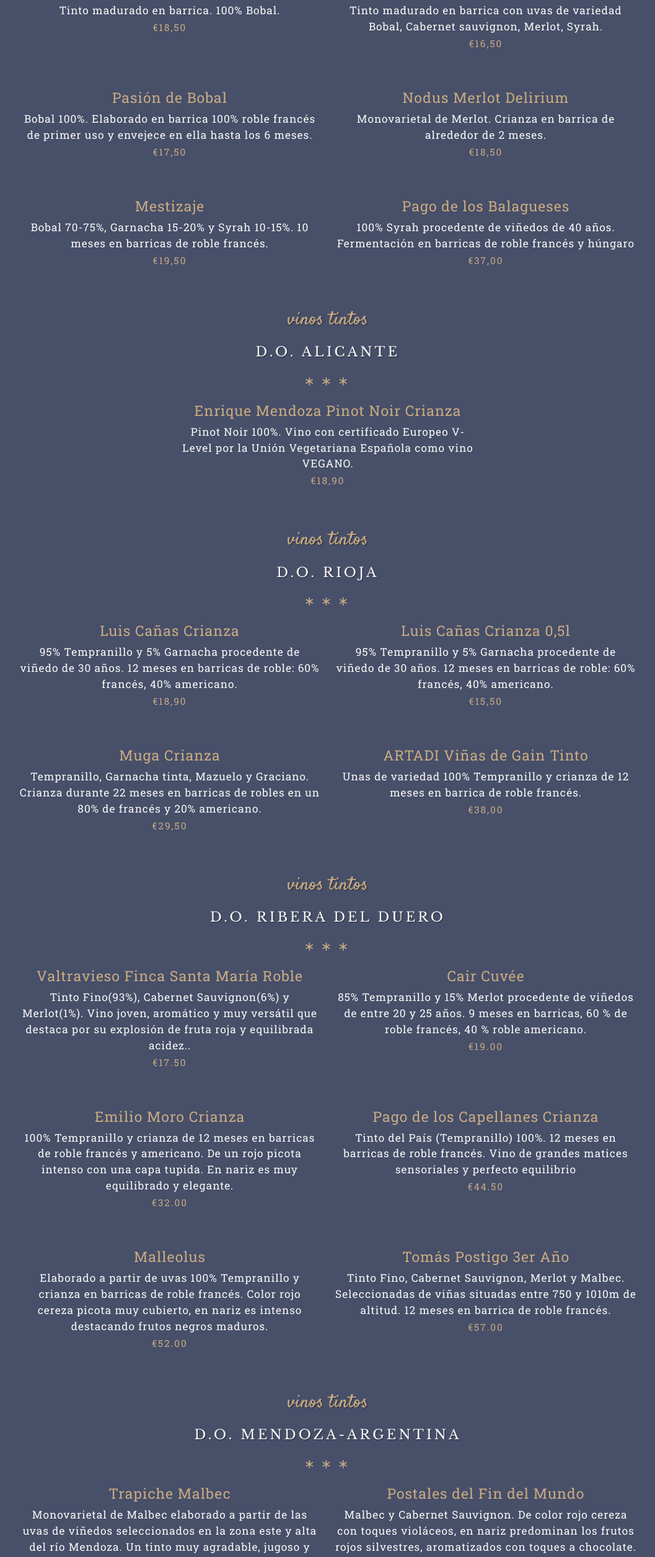
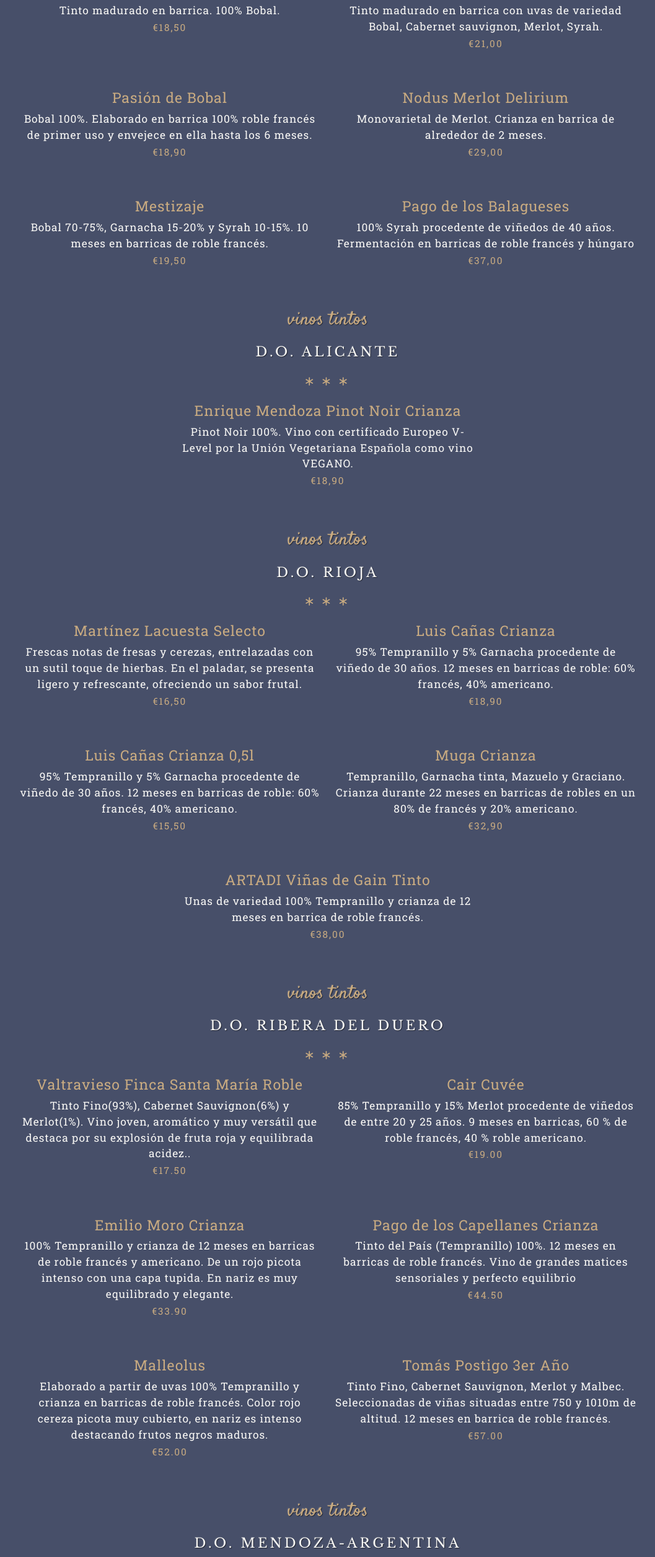
Before and after one commit to ilkogarcia/igp-btc-fsd-pry2-restaurant, a website: page pages/wines.html in a window 1280 px wide. Shown: the part 1051-3563 px from the top of the page at 62% size, without its empty margins (111-1168 px from the left). Drawn offline with nearby package versions, Linux system fonts and the light colour scheme.

Commit message:
Actualización de los precios de varios vinos, se sustituye Trapiche por Norton y se agrega Martín Lacuesta

```diff
--- a/pages/wines.html
+++ b/pages/wines.html
@@ -94,17 +94,17 @@
             <div class="col-9 col-md-9 col-lg-5">
                 <p class="product-text product-name mb-2">Nodus Tinto de Autor</p>
                 <p class="product-text product-description mb-1">Tinto madurado en barrica con uvas de variedad Bobal, Cabernet sauvignon, Merlot, Syrah.</p>
-                <p class="product-text product-price">€16,50</p>
+                <p class="product-text product-price">€21,00</p>
             </div>
             <div class="col-9 col-md-9 col-lg-5">
                 <p class="product-text product-name mb-2">Pasión de Bobal</p>
                 <p class="product-text product-description mb-1">Bobal 100%. Elaborado en barrica 100% roble francés de primer uso y envejece en ella hasta los 6 meses.</p>
-                <p class="product-text product-price">€17,50</p>
+                <p class="product-text product-price">€18,90</p>
             </div>
             <div class="col-9 col-md-9 col-lg-5">
                 <p class="product-text product-name mb-2">Nodus Merlot Delirium</p>
                 <p class="product-text product-description mb-1">Monovarietal de Merlot. Crianza en barrica de alrededor de 2 meses.</p>
-                <p class="product-text product-price">€18,50</p>
+                <p class="product-text product-price">€29,00</p>
             </div>
             <div class="col-9 col-md-9 col-lg-5">
                 <p class="product-text product-name mb-2">Mestizaje</p>
@@ -146,6 +146,11 @@
         </div>
         <div class="row gy-5 d-flex align-items-start justify-content-center">
             <div class="col-9 col-md-9 col-lg-5">
+                <p class="product-text product-name mb-2">Martínez Lacuesta Selecto</p>
+                <p class="product-text product-description mb-1">Frescas notas de fresas y cerezas, entrelazadas con un sutil toque de hierbas. En el paladar, se presenta ligero y refrescante, ofreciendo un sabor frutal.</p>
+                <p class="product-text product-price">€16,50</p>
+            </div>
+            <div class="col-9 col-md-9 col-lg-5">
                 <p class="product-text product-name mb-2">Luis Cañas Crianza</p>
                 <p class="product-text product-description mb-1">95% Tempranillo y 5% Garnacha procedente de viñedo de 30 años. 12 meses en barricas de roble: 60% francés, 40% americano.</p>
                 <p class="product-text product-price">€18,90</p>
@@ -158,7 +163,7 @@
             <div class="col-9 col-md-9 col-lg-5">
                 <p class="product-text product-name mb-2">Muga Crianza</p>
                 <p class="product-text product-description mb-1">Tempranillo, Garnacha tinta, Mazuelo y Graciano. Crianza durante 22 meses en barricas de robles en un 80% de francés y 20% americano.</p>
-                <p class="product-text product-price">€29,50</p>
+                <p class="product-text product-price">€32,90</p>
             </div>
             <div class="col-9 col-md-9 col-lg-5">
                 <p class="product-text product-name mb-2">ARTADI Viñas de Gain Tinto</p>
@@ -190,7 +195,7 @@
             <div class="col-9 col-md-9 col-lg-5">
                 <p class="product-text product-name mb-2">Emilio Moro Crianza</p>
                 <p class="product-text product-description mb-1">100% Tempranillo y crianza de 12 meses en barricas de roble francés y americano. De un rojo picota intenso con una capa tupida. En nariz es muy equilibrado y elegante.</p>
-                <p class="product-text product-price">€32.00</p>
+                <p class="product-text product-price">€33.90</p>
             </div>
             <div class="col-9 col-md-9 col-lg-5">
                 <p class="product-text product-name mb-2">Pago de los Capellanes Crianza</p>
@@ -237,24 +242,24 @@
         </div>
         <div class="row gy-5 d-flex align-items-start justify-content-center">
             <div class="col-9 col-md-9 col-lg-5">
-                <p class="product-text product-name mb-2">Trapiche Malbec</p>
-                <p class="product-text product-description mb-1">Monovarietal de Malbec elaborado a partir de las uvas de viñedos seleccionados en la zona este y alta del río Mendoza. Un tinto muy agradable, jugoso y con buena carga frutal.</p>
+                <p class="product-text product-name mb-2">Norton 1895 Malbec</p>
+                <p class="product-text product-description mb-1">Rojo violáceo intenso. De aromas dulces y espaciados que recuerdan la pimienta negra. En boca se presenta frutado, con taninos suaves y armoniosos.</p>
                 <p class="product-text product-price">€17,50</p>
             </div>
             <div class="col-9 col-md-9 col-lg-5">
                 <p class="product-text product-name mb-2">Postales del Fin del Mundo</p>
                 <p class="product-text product-description mb-1">Malbec y Cabernet Sauvignon. De color rojo cereza con toques violáceos, en nariz predominan los frutos rojos silvestres, aromatizados con toques a chocolate. En boca es suave pero intenso, muy fácil de beber, goloso pero sin llegar a ser dulce.</p>
-                <p class="product-text product-price">€17,50</p>
+                <p class="product-text product-price">€21,00</p>
             </div>
             <div class="col-9 col-md-9 col-lg-5">
                 <p class="product-text product-name mb-2">Trumpeter</p>
                 <p class="product-text product-description mb-1">50% Malbec 50% Syrah de Valle de Uco. 7 meses el 50% del corte en roble francés y 50% en roble americano. De color rojo rubí intenso. En boca se destacan sus taninos redondos que se asocian conjuntamente a su aroma de especias picantes y frutas maduras que dejan un agradable y persistente final.</p>
-                <p class="product-text product-price">€22,50</p>
+                <p class="product-text product-price">€23,00</p>
             </div>
             <div class="col-9 col-md-9 col-lg-5">
                 <p class="product-text product-name mb-2">Luigi Bosca Reserva</p>
                 <p class="product-text product-description mb-1">Cabernet Sauvignon 100 %. Exhibe un color rojo rubí, brillante, limpio. Fresco, frutado aterciopelado. Aromas de frutas rojas y negras, violetas y chocolate. De gran estructura y cuerpo, un vino de carácter y exquisita elegancia.</p>
-                <p class="product-text product-price">€28,00</p>
+                <p class="product-text product-price">€33,90</p>
             </div>
         </div>
     </div>
```
